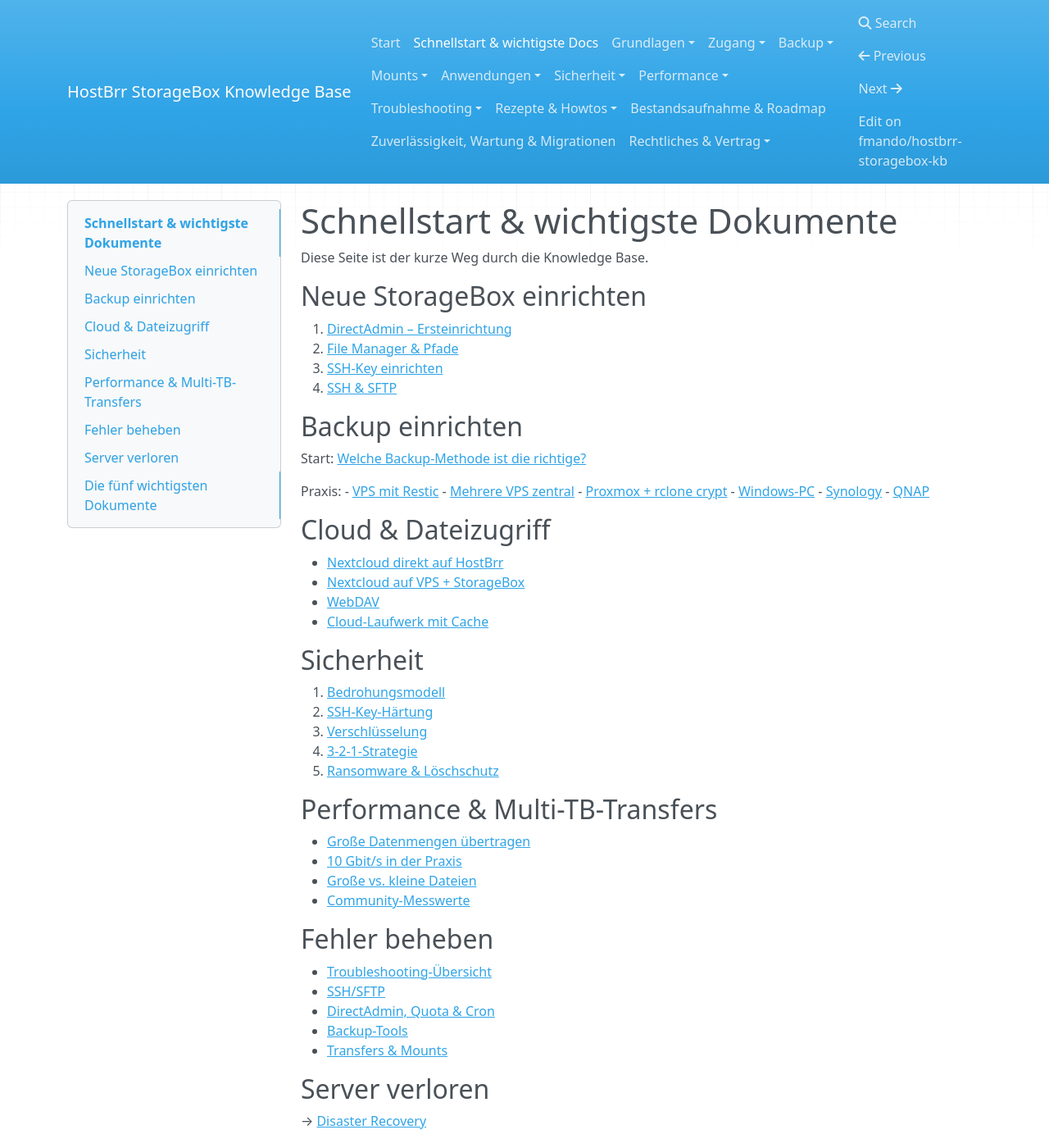
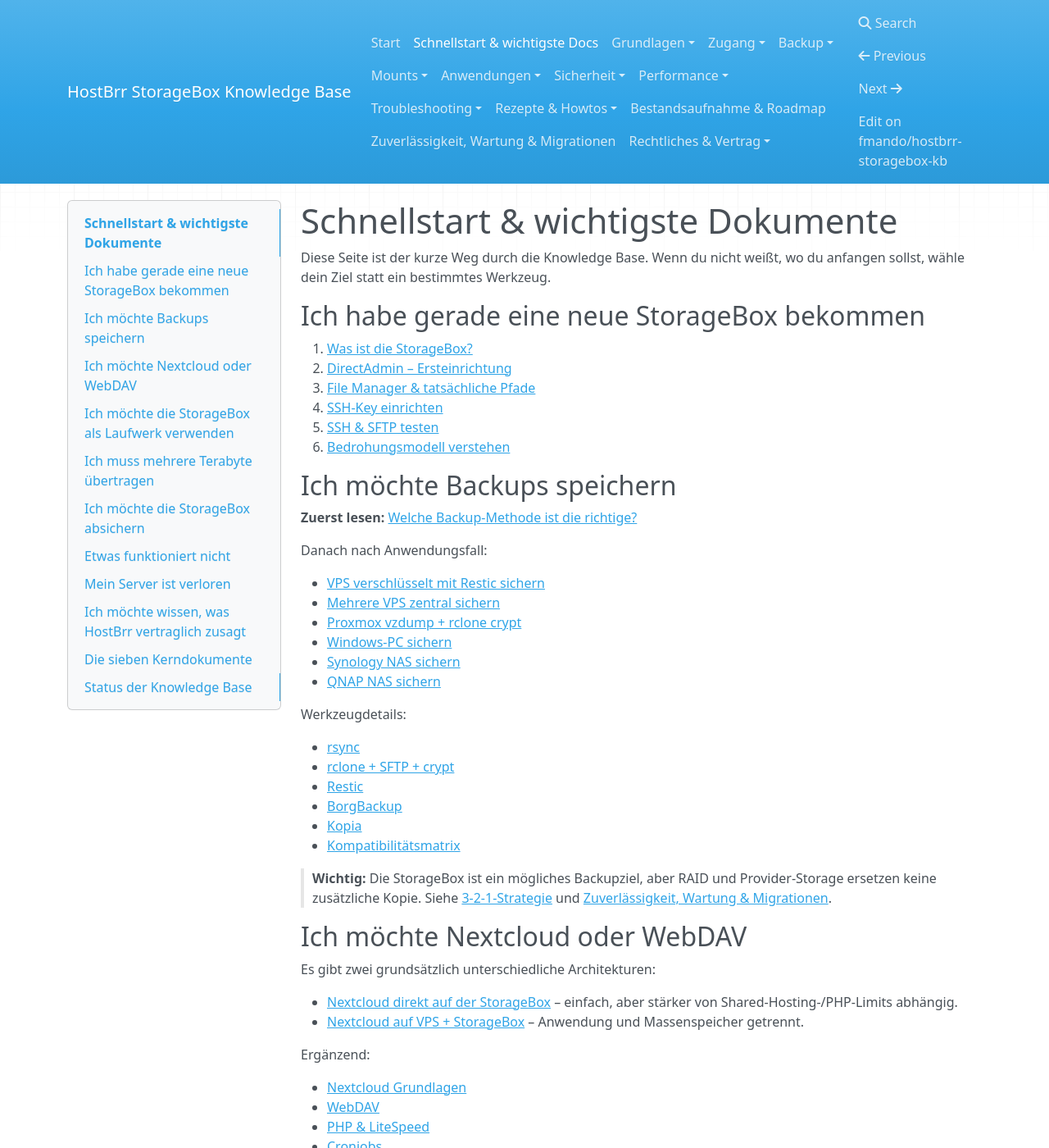
Before and after one commit to fmando/hostbrr-storagebox-kb, an MkDocs documentation site: the page built from docs/00-schnellstart.md, in a window 1280 px wide and 1400 px high. Shown: the whole window at 82% size. Built offline with MkDocs 1.6.1, drawn with Linux system fonts in a browser that asks for light colours; nearby versions of some CDN libraries; some of the changed text lies outside the part shown.

Commit message:
Improve v1 quickstart navigation and cross-links

```diff
--- a/docs/00-schnellstart.md
+++ b/docs/00-schnellstart.md
@@ -1,56 +1,120 @@
 # Schnellstart & wichtigste Dokumente
 
-Diese Seite ist der kurze Weg durch die Knowledge Base.
+Diese Seite ist der kurze Weg durch die Knowledge Base. Wenn du nicht weißt, wo du anfangen sollst, wähle dein Ziel statt ein bestimmtes Werkzeug.
 
-## Neue StorageBox einrichten
-1. [DirectAdmin – Ersteinrichtung](02-zugang/directadmin-ersteinrichtung.md)
-2. [File Manager & Pfade](02-zugang/directadmin-filemanager-pfade.md)
-3. [SSH-Key einrichten](02-zugang/directadmin-ssh-key.md)
-4. [SSH & SFTP](02-zugang/ssh-sftp.md)
+## Ich habe gerade eine neue StorageBox bekommen
 
-## Backup einrichten
-Start: [Welche Backup-Methode ist die richtige?](03-backup/welche-backup-methode.md)
+1. [Was ist die StorageBox?](01-grundlagen/was-ist-die-storagebox.md)
+2. [DirectAdmin – Ersteinrichtung](02-zugang/directadmin-ersteinrichtung.md)
+3. [File Manager & tatsächliche Pfade](02-zugang/directadmin-filemanager-pfade.md)
+4. [SSH-Key einrichten](02-zugang/directadmin-ssh-key.md)
+5. [SSH & SFTP testen](02-zugang/ssh-sftp.md)
+6. [Bedrohungsmodell verstehen](06-sicherheit/bedrohungsmodell.md)
 
-Praxis:
-- [VPS mit Restic](09-rezepte/vps-restic.md)
-- [Mehrere VPS zentral](09-rezepte/mehrere-vps-zentral-sichern.md)
-- [Proxmox + rclone crypt](09-rezepte/proxmox-vzdump-rclone-crypt.md)
-- [Windows-PC](09-rezepte/windows-pc-sichern.md)
-- [Synology](09-rezepte/synology.md)
-- [QNAP](09-rezepte/qnap.md)
+## Ich möchte Backups speichern
 
-## Cloud & Dateizugriff
-- [Nextcloud direkt auf HostBrr](09-rezepte/nextcloud-direkt.md)
-- [Nextcloud auf VPS + StorageBox](09-rezepte/nextcloud-vps-storagebox.md)
+**Zuerst lesen:** [Welche Backup-Methode ist die richtige?](03-backup/welche-backup-methode.md)
+
+Danach nach Anwendungsfall:
+
+- [VPS verschlüsselt mit Restic sichern](09-rezepte/vps-restic.md)
+- [Mehrere VPS zentral sichern](09-rezepte/mehrere-vps-zentral-sichern.md)
+- [Proxmox vzdump + rclone crypt](09-rezepte/proxmox-vzdump-rclone-crypt.md)
+- [Windows-PC sichern](09-rezepte/windows-pc-sichern.md)
+- [Synology NAS sichern](09-rezepte/synology.md)
+- [QNAP NAS sichern](09-rezepte/qnap.md)
+
+Werkzeugdetails:
+
+- [rsync](03-backup/rsync.md)
+- [rclone + SFTP + crypt](03-backup/rclone-sftp-crypt.md)
+- [Restic](03-backup/restic.md)
+- [BorgBackup](03-backup/borg.md)
+- [Kopia](03-backup/kopia.md)
+- [Kompatibilitätsmatrix](03-backup/kompatibilitaetsmatrix.md)
+
+> **Wichtig:** Die StorageBox ist ein mögliches Backupziel, aber RAID und Provider-Storage ersetzen keine zusätzliche Kopie. Siehe [3-2-1-Strategie](06-sicherheit/3-2-1-strategie.md) und [Zuverlässigkeit, Wartung & Migrationen](11-zuverlaessigkeit.md).
+
+## Ich möchte Nextcloud oder WebDAV
+
+Es gibt zwei grundsätzlich unterschiedliche Architekturen:
+
+- [Nextcloud direkt auf der StorageBox](09-rezepte/nextcloud-direkt.md) – einfach, aber stärker von Shared-Hosting-/PHP-Limits abhängig.
+- [Nextcloud auf VPS + StorageBox](09-rezepte/nextcloud-vps-storagebox.md) – Anwendung und Massenspeicher getrennt.
+
+Ergänzend:
+
+- [Nextcloud Grundlagen](05-anwendungen/nextcloud.md)
 - [WebDAV](05-anwendungen/webdav.md)
+- [PHP & LiteSpeed](02-zugang/directadmin-php-litespeed.md)
+- [Cronjobs](02-zugang/directadmin-cronjobs.md)
+- [Nextcloud Troubleshooting](08-troubleshooting/nextcloud.md)
+
+## Ich möchte die StorageBox als Laufwerk verwenden
+
+- [Linux-Mount](04-mounts/linux.md)
+- [Windows mit SSHFS](04-mounts/windows-sshfs.md)
 - [Cloud-Laufwerk mit Cache](09-rezepte/cloud-drive-cache.md)
+- [Transfers & Mounts – Troubleshooting](08-troubleshooting/performance-mounts.md)
 
-## Sicherheit
+Ein Mount ist nicht automatisch ein Backup. Für wichtige Daten zusätzlich eine versionierte Sicherung einplanen.
+
+## Ich muss mehrere Terabyte übertragen
+
+1. [Große Datenmengen erstmals übertragen](09-rezepte/initiale-datenuebertragung.md)
+2. [10 Gbit/s in der Praxis](07-performance/10gbit-realitaet.md)
+3. [Große vs. kleine Dateien](07-performance/grosse-kleine-dateien.md)
+4. [Latenz & Routing](07-performance/latenz-routing.md)
+5. [Community-Messwerte](07-performance/messwerte-community.md)
+
+## Ich möchte die StorageBox absichern
+
+Empfohlene Reihenfolge:
+
 1. [Bedrohungsmodell](06-sicherheit/bedrohungsmodell.md)
 2. [SSH-Key-Härtung](06-sicherheit/ssh-key-haertung.md)
-3. [Verschlüsselung](06-sicherheit/verschluesselung.md)
+3. [Clientseitige Verschlüsselung](06-sicherheit/verschluesselung.md)
 4. [3-2-1-Strategie](06-sicherheit/3-2-1-strategie.md)
 5. [Ransomware & Löschschutz](06-sicherheit/ransomware-loeschschutz.md)
+6. [Zuverlässigkeit, Wartung & Migrationen](11-zuverlaessigkeit.md)
 
-## Performance & Multi-TB-Transfers
-- [Große Datenmengen übertragen](09-rezepte/initiale-datenuebertragung.md)
-- [10 Gbit/s in der Praxis](07-performance/10gbit-realitaet.md)
-- [Große vs. kleine Dateien](07-performance/grosse-kleine-dateien.md)
-- [Community-Messwerte](07-performance/messwerte-community.md)
+## Etwas funktioniert nicht
 
-## Fehler beheben
 - [Troubleshooting-Übersicht](08-troubleshooting/index.md)
 - [SSH/SFTP](08-troubleshooting/ssh-sftp.md)
 - [DirectAdmin, Quota & Cron](08-troubleshooting/directadmin-quota-cron.md)
 - [Backup-Tools](08-troubleshooting/backup-tools.md)
 - [Transfers & Mounts](08-troubleshooting/performance-mounts.md)
+- [Nextcloud](08-troubleshooting/nextcloud.md)
 
-## Server verloren
-→ [Disaster Recovery](09-rezepte/disaster-recovery.md)
+## Mein Server ist verloren
 
-## Die fünf wichtigsten Dokumente
+Nicht zuerst hektisch Daten überschreiben. Beginne mit:
+
+→ **[Disaster Recovery – Server komplett verloren](09-rezepte/disaster-recovery.md)**
+
+Danach das zum eingesetzten Backupverfahren passende Werkzeugkapitel verwenden.
+
+## Ich möchte wissen, was HostBrr vertraglich zusagt
+
+- [Rechtliches – Übersicht](12-rechtliches/index.md)
+- [Terms für die StorageBox](12-rechtliches/terms-storagebox.md)
+- [Acceptable Use / Fair Use](12-rechtliches/acceptable-use.md)
+- [SLA & Haftung](12-rechtliches/sla-haftung.md)
+- [Datenschutz & DSGVO](12-rechtliches/datenschutz-dsgvo.md)
+
+## Die sieben Kerndokumente
+
+Wenn du nur einen kleinen Teil der KB lesen möchtest:
+
 1. [Was ist die StorageBox?](01-grundlagen/was-ist-die-storagebox.md)
 2. [DirectAdmin – Ersteinrichtung](02-zugang/directadmin-ersteinrichtung.md)
 3. [Welche Backup-Methode?](03-backup/welche-backup-methode.md)
-4. [Sicherheit – Bedrohungsmodell](06-sicherheit/bedrohungsmodell.md)
-5. [Disaster Recovery](09-rezepte/disaster-recovery.md)
+4. [Bedrohungsmodell](06-sicherheit/bedrohungsmodell.md)
+5. [3-2-1-Strategie](06-sicherheit/3-2-1-strategie.md)
+6. [Zuverlässigkeit, Wartung & Migrationen](11-zuverlaessigkeit.md)
+7. [Disaster Recovery](09-rezepte/disaster-recovery.md)
+
+## Status der Knowledge Base
+
+Die aktuelle Bestandsaufnahme und die offenen Punkte für Version 1.0 stehen unter [Bestandsaufnahme & Roadmap](10-bestandsaufnahme.md). Praktische Tests an realen StorageBoxen und offene Support-Fragen sind bewusst eine spätere Phase.
```
